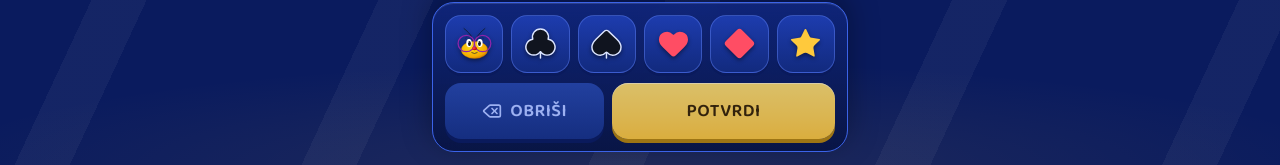
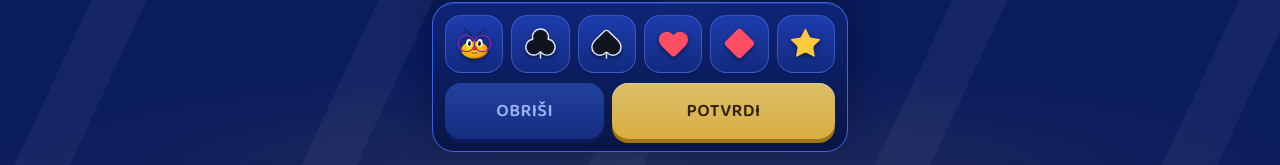
Before and after one commit to fvitas/skocko, a React (Vite) app: page / in a window 1280 px wide. Shown: the part 632-797 px from the top of the page. Built offline with nearby package versions, Linux system fonts and the light colour scheme.

Commit message:
feat: simplify button handlers and refresh english labels

```diff
--- a/src/App.tsx
+++ b/src/App.tsx
@@ -8,7 +8,6 @@ import { SettingsSheet } from './components/SettingsSheet'
 import { SymbolTray } from './components/SymbolTray'
 import { CODE_LENGTH, MAX_ATTEMPTS, TIMER_SECONDS, evaluateGuess, randomSecret } from './game/logic'
 import type { GameSymbol, Guess } from './game/logic'
-import { press } from './press'
 import { STRINGS } from './i18n'
 import type { Lang } from './i18n'
 
@@ -119,7 +118,7 @@ export function App() {
         </h1>
         <button
           type="button"
-          {...press(() => setSettingsOpen(true))}
+          onPointerDown={() => setSettingsOpen(true)}
           aria-label={strings.settings}
           className="grid h-9 w-9 place-items-center rounded-xl border border-cell-edge bg-linear-to-b from-panel-hi to-panel-lo text-ink-dim transition-transform duration-150 active:translate-y-[1px] active:duration-0"
         >
--- a/src/components/ResultPanel.tsx
+++ b/src/components/ResultPanel.tsx
@@ -1,4 +1,3 @@
-import { press } from '../press'
 import { SymbolIcon } from './SymbolIcon'
 import type { Strings } from '../i18n'
 
@@ -21,7 +20,7 @@ export function ResultPanel({ status, strings, onNewGame }: ResultPanelProps) {
       )}
       <button
         type="button"
-        {...press(onNewGame)}
+        onPointerDown={onNewGame}
         className="w-full rounded-2xl bg-linear-to-b from-gold-hi to-gold py-3.5 font-display text-lg font-semibold tracking-wide text-[#3a2500] shadow-[0_4px_0_#b8860b,inset_0_1px_0_rgba(255,255,255,0.5)] transition-transform duration-150 active:translate-y-[2px] active:duration-0"
       >
         {strings.newGame}
--- a/src/components/SymbolTray.tsx
+++ b/src/components/SymbolTray.tsx
@@ -1,7 +1,5 @@
-import { Delete } from 'lucide-react'
 import { SYMBOLS } from '../game/logic'
 import type { GameSymbol } from '../game/logic'
-import { press } from '../press'
 import { SymbolIcon } from './SymbolIcon'
 
 type SymbolTrayProps = {
@@ -22,7 +20,7 @@ export function SymbolTray({ ready, confirmLabel, clearLabel, clearText, onPick,
           <button
             key={symbol}
             type="button"
-            {...press(() => onPick(symbol))}
+            onPointerDown={() => onPick(symbol)}
             className="grid aspect-square place-items-center rounded-2xl border-[1.5px] border-[#5a7df0]/50 bg-linear-to-b from-[#1d3cae] to-panel-lo shadow-[0_3px_0_#0a1a5c] transition-transform duration-150 active:translate-y-[2px] active:shadow-none active:duration-0"
           >
             <SymbolIcon symbol={symbol} className="h-[62%] w-[62%] drop-shadow-[0_2px_2px_rgba(0,0,0,0.45)]" />
@@ -32,16 +30,15 @@ export function SymbolTray({ ready, confirmLabel, clearLabel, clearText, onPick,
       <div className="grid grid-cols-[1fr_1.4fr] gap-2">
         <button
           type="button"
-          {...press(onClear)}
+          onPointerDown={onClear}
           aria-label={clearLabel}
-          className="flex items-center justify-center gap-2 rounded-2xl bg-linear-to-b from-[#22409f] to-[#152e80] py-3.5 font-display text-lg font-semibold tracking-wide text-ink-dim shadow-[0_4px_0_#0a1a5c] transition-transform duration-150 active:translate-y-[2px] active:shadow-none active:duration-0"
+          className="rounded-2xl bg-linear-to-b from-[#22409f] to-[#152e80] py-3.5 font-display text-lg font-semibold tracking-wide text-ink-dim shadow-[0_4px_0_#0a1a5c] transition-transform duration-150 active:translate-y-[2px] active:shadow-none active:duration-0"
         >
-          <Delete className="h-5 w-5" aria-hidden="true" />
           {clearText}
         </button>
         <button
           type="button"
-          {...press(onConfirm)}
+          onPointerDown={onConfirm}
           className={`rounded-2xl bg-linear-to-b from-gold-hi to-gold py-3.5 font-display text-lg font-semibold tracking-wide text-[#3a2500] transition-all duration-150 active:translate-y-[2px] active:shadow-[inset_0_1px_0_rgba(255,255,255,0.5)] active:duration-0 ${
             ready
               ? 'shadow-[0_4px_0_#b8860b,0_0_26px_rgba(255,201,60,0.5),inset_0_1px_0_rgba(255,255,255,0.5)]'
--- a/src/i18n.ts
+++ b/src/i18n.ts
@@ -43,9 +43,9 @@ export const STRINGS: Record<Lang, Strings> = {
   },
   en: {
     subtitle: 'Guess the combination of 4 symbols',
-    confirm: 'CONFIRM',
-    clear: 'Delete last symbol',
-    clearShort: 'CLEAR',
+    confirm: 'CHECK',
+    clear: 'Undo last symbol',
+    clearShort: 'UNDO',
     newGame: 'NEW GAME',
     winTitle: 'SKOČKO!',
     solution: 'Solution',
--- a/src/press.ts
+++ /dev/null
@@ -1,18 +0,0 @@
-import type { MouseEvent, PointerEvent } from 'react'
-
-type PressHandlers = {
-  onPointerDown: (event: PointerEvent<HTMLButtonElement>) => void
-  onClick: (event: MouseEvent<HTMLButtonElement>) => void
-}
-
-// Fires on pointerdown for instant taps; onClick only handles keyboard (detail 0), pointer clicks already fired
-export function press(action: () => void): PressHandlers {
-  return {
-    onPointerDown: (event: PointerEvent<HTMLButtonElement>) => {
-      if (event.button === 0) action()
-    },
-    onClick: (event: MouseEvent<HTMLButtonElement>) => {
-      if (event.detail === 0) action()
-    },
-  }
-}
```
